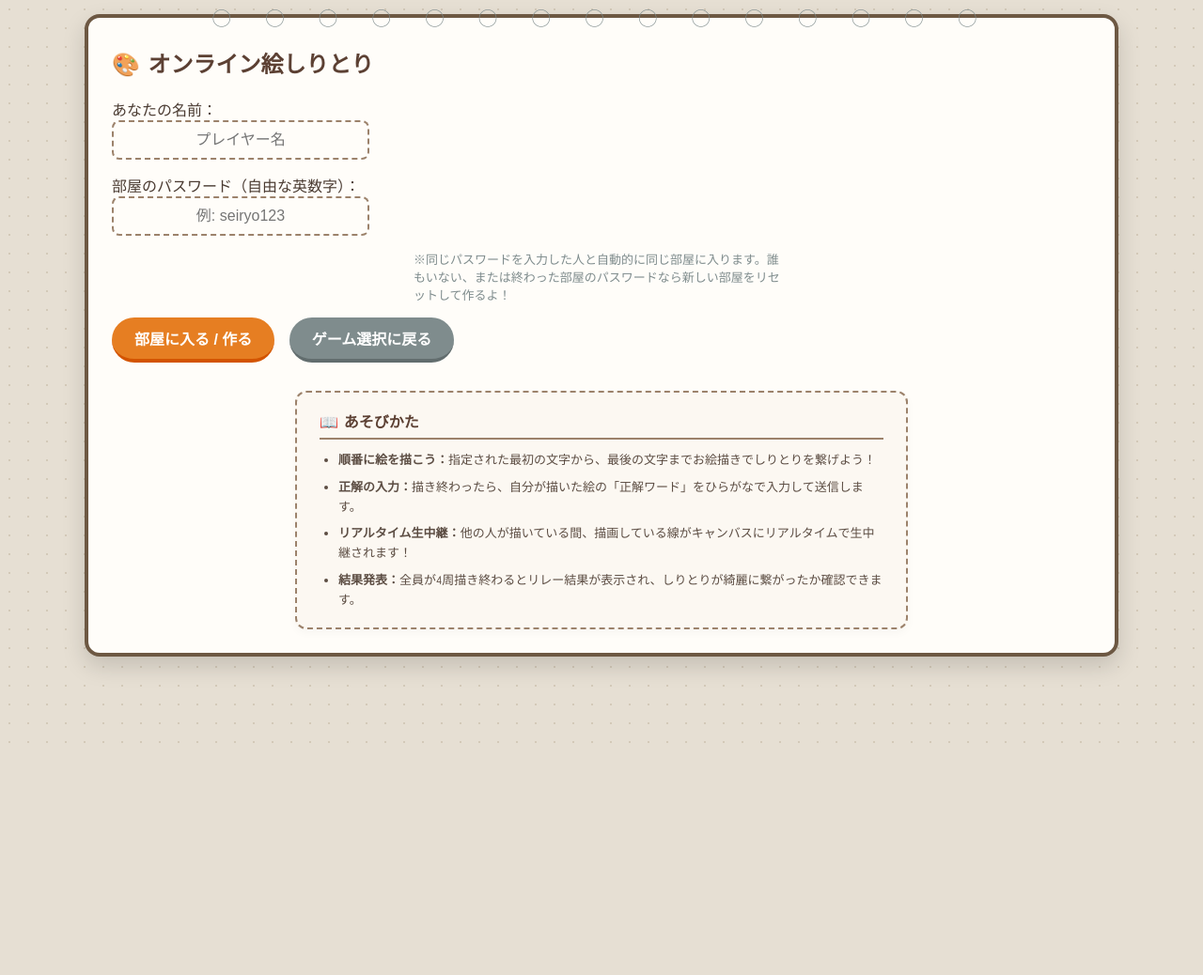
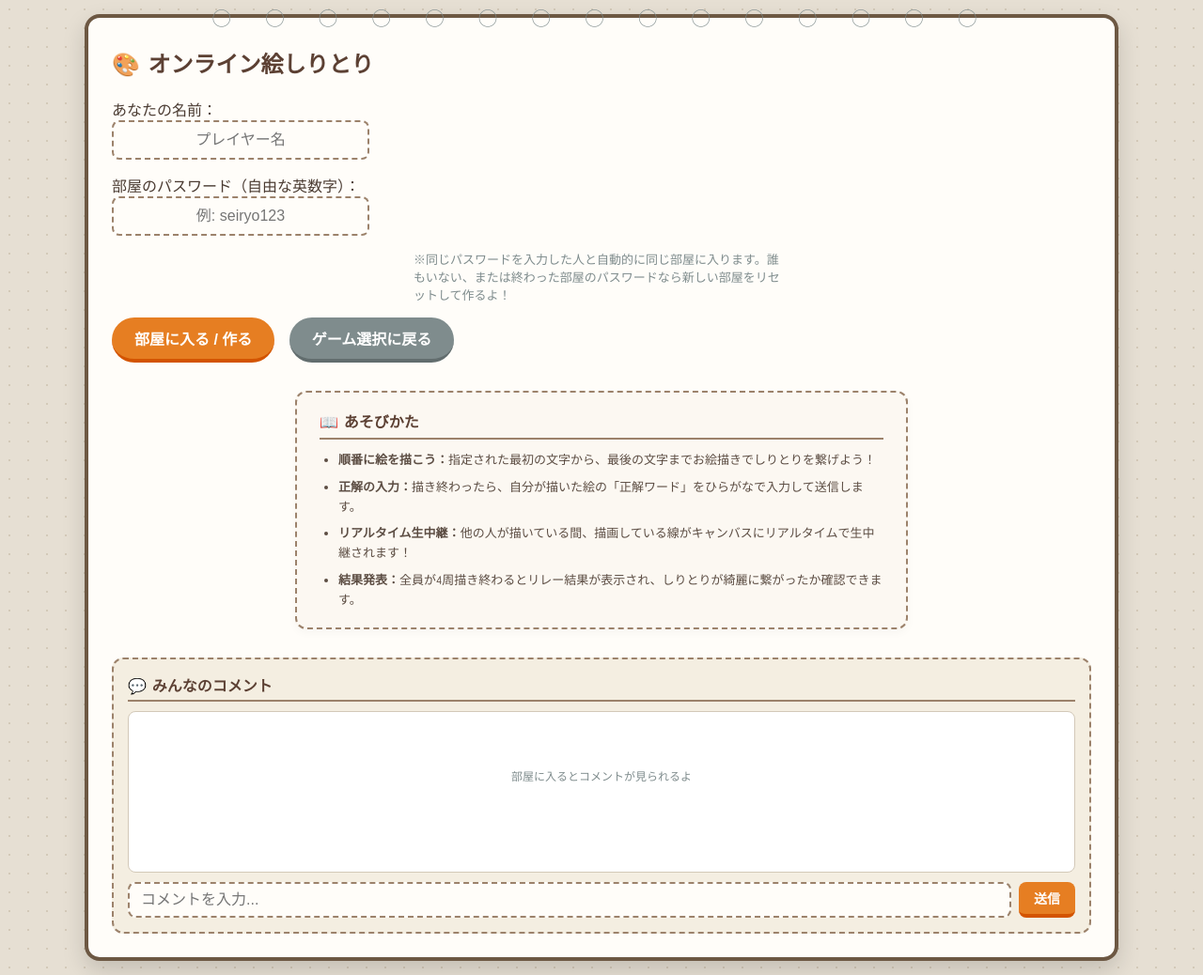
Before and after one commit to hansamubanana-wq/eshiritori, a plain HTML site: page eshiritori/index.html in a window 1280 px wide. Shown: the whole page at 94% size. Before the commit the page ends 800 px from the top, so only its background shows below. Drawn offline with Linux system fonts and the light colour scheme.

Commit message:
Update index.html

```diff
--- a/eshiritori/index.html
+++ b/eshiritori/index.html
@@ -125,6 +125,22 @@
             <button onclick="location.href='../index.html'" style="background-color: #7f8c8d; border-color:#626d6e; margin-left:15px;">ゲーム選択に戻る</button>
         </div>
     </div>
+
+    <!-- 💬 リアルタイムコメント機能エリア -->
+    <div id="comment-box" style="margin-top: 30px; background-color: #f4eee1; border: 2px dashed #9c826b; border-radius: 12px; padding: 15px; text-align: left;">
+        <h3 style="margin-top: 0; margin-bottom: 10px; color: #5c4033; font-size: 16px; border-bottom: 2px solid #9c826b; padding-bottom: 4px;">💬 みんなのコメント</h3>
+
+        <!-- コメント表示欄 -->
+        <div id="comments-container" style="height: 150px; overflow-y: auto; background: white; border: 1px solid #d3c9b8; border-radius: 8px; padding: 10px; margin-bottom: 10px; font-size: 13px; line-height: 1.5;">
+            <div style="color: #7f8c8d; text-align: center; font-size: 12px; margin-top: 50px;">部屋に入るとコメントが見られるよ</div>
+        </div>
+
+        <!-- コメント入力欄 -->
+        <form id="comment-form" onsubmit="event.preventDefault(); window.sendComment();" style="display: flex; gap: 8px;">
+            <input type="text" id="comment-input" placeholder="コメントを入力..." style="flex: 1; text-align: left; padding: 8px 12px;" disabled>
+            <button type="submit" id="comment-send-btn" style="padding: 6px 16px; font-size: 14px; border-radius: 8px;" disabled>送信</button>
+        </form>
+    </div>
 </div>
 
 <div id="preview-overlay" onclick="this.style.display='none'">
```
